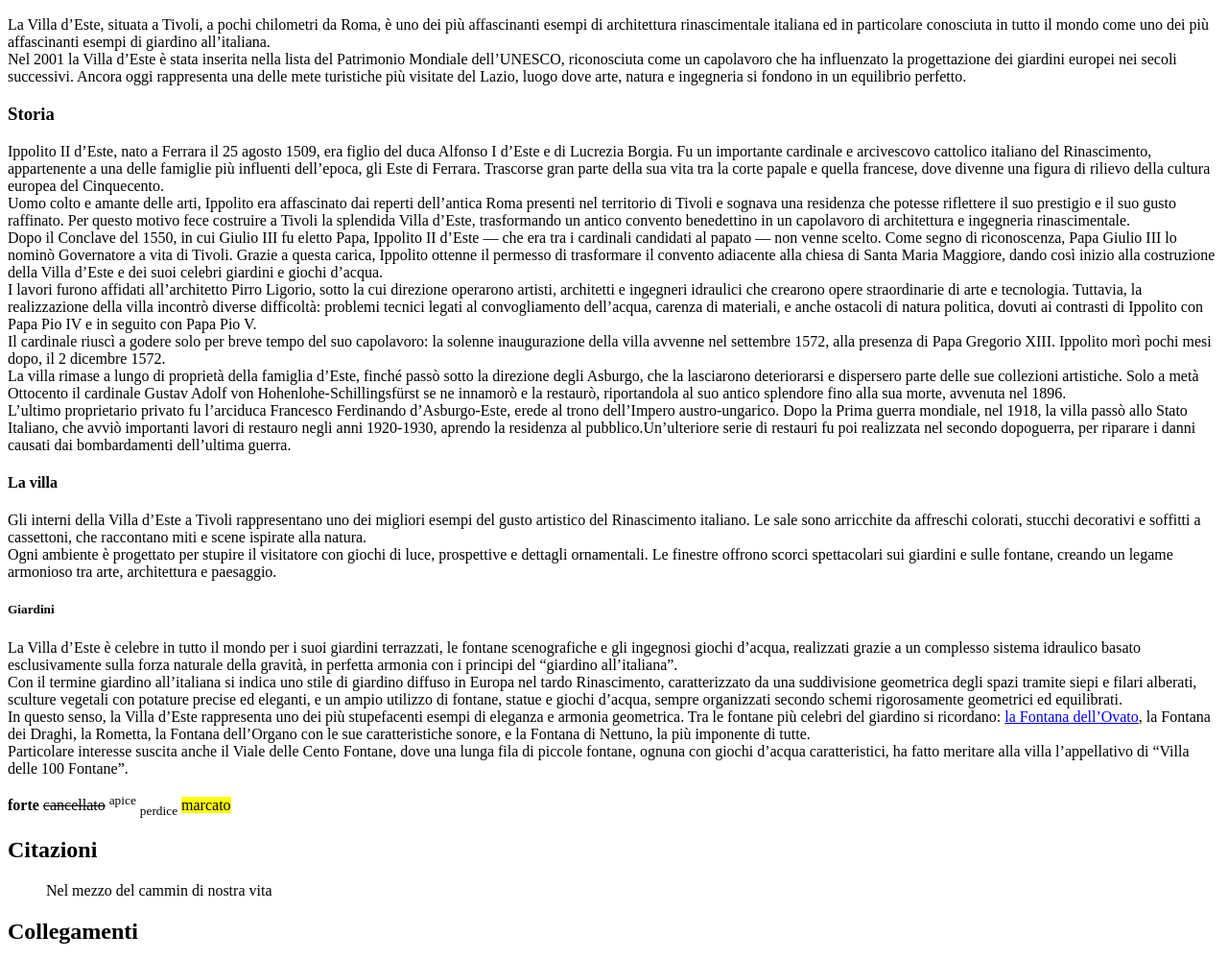
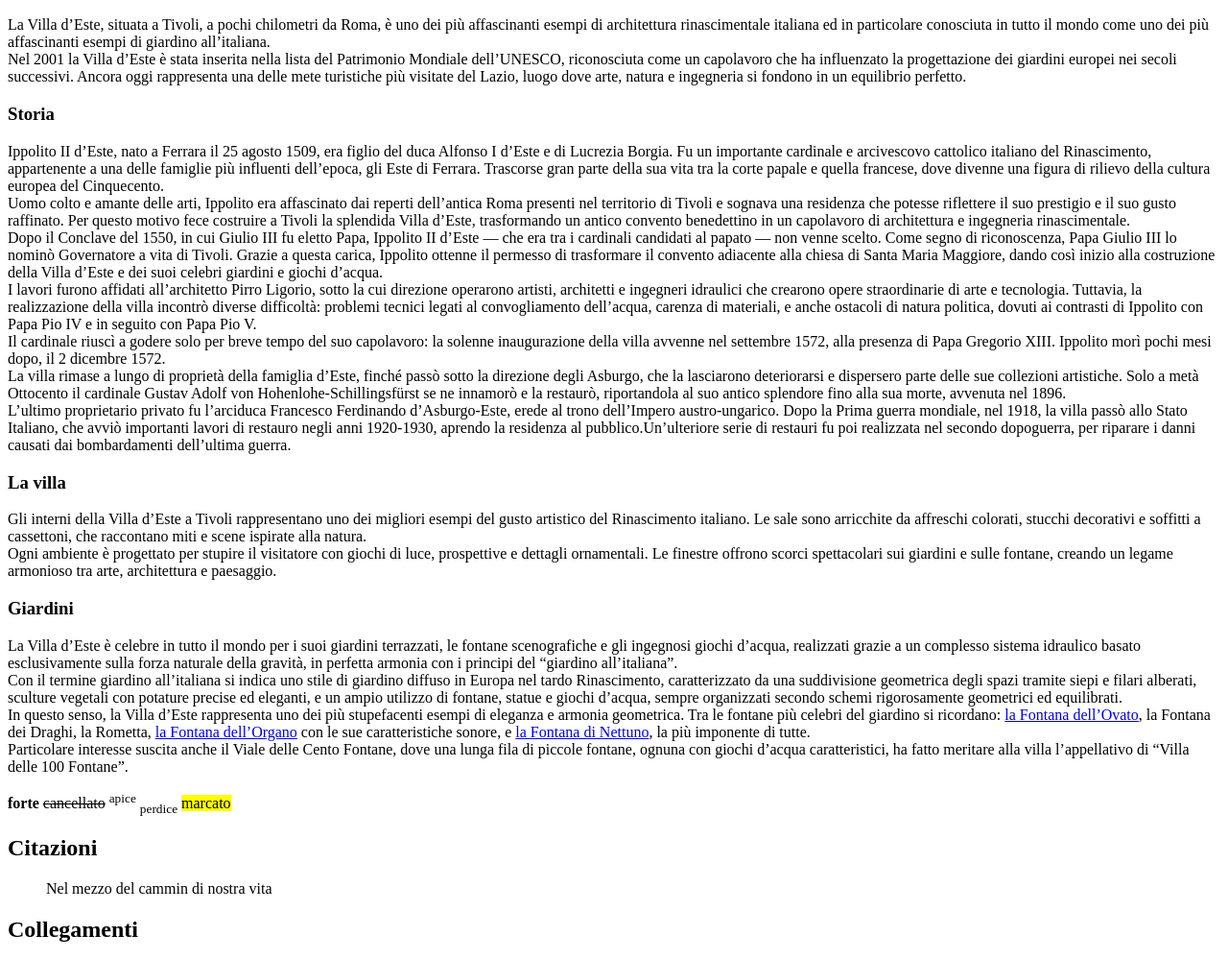
Before and after one commit to aleisep/villativoli.it, a plain HTML site: page index.html in a window 1280 px wide. Shown: the part 96-1095 px from the top of the page at 96% size. Drawn offline with Linux system fonts and the light colour scheme.

Commit message:
Update index.html

```diff
--- a/index.html
+++ b/index.html
@@ -13,7 +13,7 @@ La Villa d’Este, situata a Tivoli, a pochi chilometri da Roma, è uno dei più
 Nel 2001 la Villa d’Este è stata inserita nella lista del Patrimonio Mondiale dell’UNESCO, riconosciuta come un capolavoro che ha influenzato la progettazione dei giardini europei nei secoli successivi. Ancora oggi rappresenta una delle mete turistiche più visitate del Lazio, luogo dove arte, natura e ingegneria si fondono in un equilibrio perfetto.
 </p>
 
-<h3>Storia</h2>
+<h3>Storia</h3>
 <p>
     Ippolito II d’Este, nato a Ferrara il 25 agosto 1509, era figlio del duca Alfonso I d’Este e di Lucrezia Borgia. Fu un importante cardinale e arcivescovo cattolico italiano del Rinascimento, appartenente a una delle famiglie più influenti dell’epoca, gli Este di Ferrara. Trascorse gran parte della sua vita tra la corte papale e quella francese, dove divenne una figura di rilievo della cultura europea del Cinquecento. <br>
     Uomo colto e amante delle arti, Ippolito era affascinato dai reperti dell’antica Roma presenti nel territorio di Tivoli e sognava una residenza che potesse riflettere il suo prestigio e il suo gusto raffinato. Per questo motivo fece costruire a Tivoli la splendida Villa d’Este, trasformando un antico convento benedettino in un capolavoro di architettura e ingegneria rinascimentale. <br>
@@ -24,18 +24,18 @@ Nel 2001 la Villa d’Este è stata inserita nella lista del Patrimonio Mondiale
     L’ultimo proprietario privato fu l’arciduca Francesco Ferdinando d’Asburgo-Este, erede al trono dell’Impero austro-ungarico. Dopo la Prima guerra mondiale, nel 1918, la villa passò allo Stato Italiano, che avviò importanti lavori di restauro negli anni 1920-1930, aprendo la residenza al pubblico.Un’ulteriore serie di restauri fu poi realizzata nel secondo dopoguerra, per riparare i danni causati dai bombardamenti dell’ultima guerra.
 </p>
 
-<h4>La villa</h4>
+<h3>La villa</h3>
 <p>
     Gli interni della Villa d’Este a Tivoli rappresentano uno dei migliori esempi del gusto artistico del Rinascimento italiano. Le sale sono arricchite da affreschi colorati, stucchi decorativi e soffitti a cassettoni, che raccontano miti e scene ispirate alla natura. <br>
     Ogni ambiente è progettato per stupire il visitatore con giochi di luce, prospettive e dettagli ornamentali. Le finestre offrono scorci spettacolari sui giardini e sulle fontane, creando un legame armonioso tra arte, architettura e paesaggio.
 </p>
 
-<h5>Giardini</h5>
+<h3>Giardini</h3>
 <p>
     La Villa d’Este è celebre in tutto il mondo per i suoi giardini terrazzati, le fontane scenografiche e gli ingegnosi giochi d’acqua, realizzati grazie a un complesso sistema idraulico basato esclusivamente sulla forza naturale della gravità, in perfetta armonia con i principi del “giardino all’italiana”. <br>
     Con il termine giardino all’italiana si indica uno stile di giardino diffuso in Europa nel tardo Rinascimento, caratterizzato da una suddivisione geometrica degli spazi tramite siepi e filari alberati, sculture vegetali con potature precise ed eleganti, e un ampio utilizzo di fontane, statue e giochi d’acqua, sempre organizzati secondo schemi rigorosamente geometrici ed equilibrati. <br>
     In questo senso, la Villa d’Este rappresenta uno dei più stupefacenti esempi di eleganza e armonia geometrica. Tra le fontane più celebri del giardino si ricordano:
-    <a href="primafontana.html">la Fontana dell’Ovato</a>, la Fontana dei Draghi, la Rometta, la Fontana dell’Organo con le sue caratteristiche sonore, e la Fontana di Nettuno, la più imponente di tutte. <br>
+    <a href="primafontana.html">la Fontana dell’Ovato</a>, la Fontana dei Draghi, la Rometta, <a href="secondafontana.html">la Fontana dell’Organo</a> con le sue caratteristiche sonore, e <a href="terzafontana.html">la Fontana di Nettuno</a>, la più imponente di tutte. <br>
     Particolare interesse suscita anche il Viale delle Cento Fontane, dove una lunga fila di piccole fontane, ognuna con giochi d’acqua caratteristici, ha fatto meritare alla villa l’appellativo di “Villa delle 100 Fontane”.
 </p>
 
```
